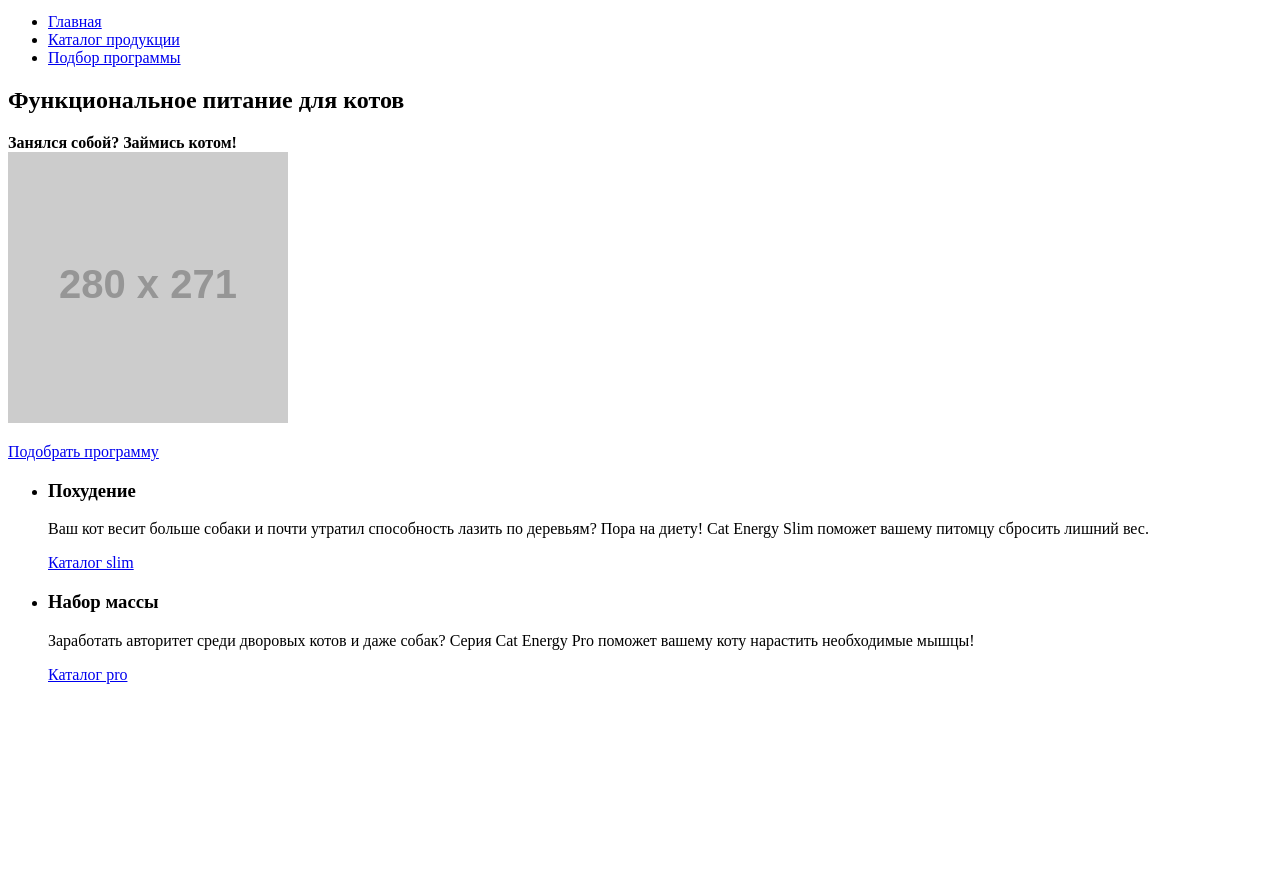
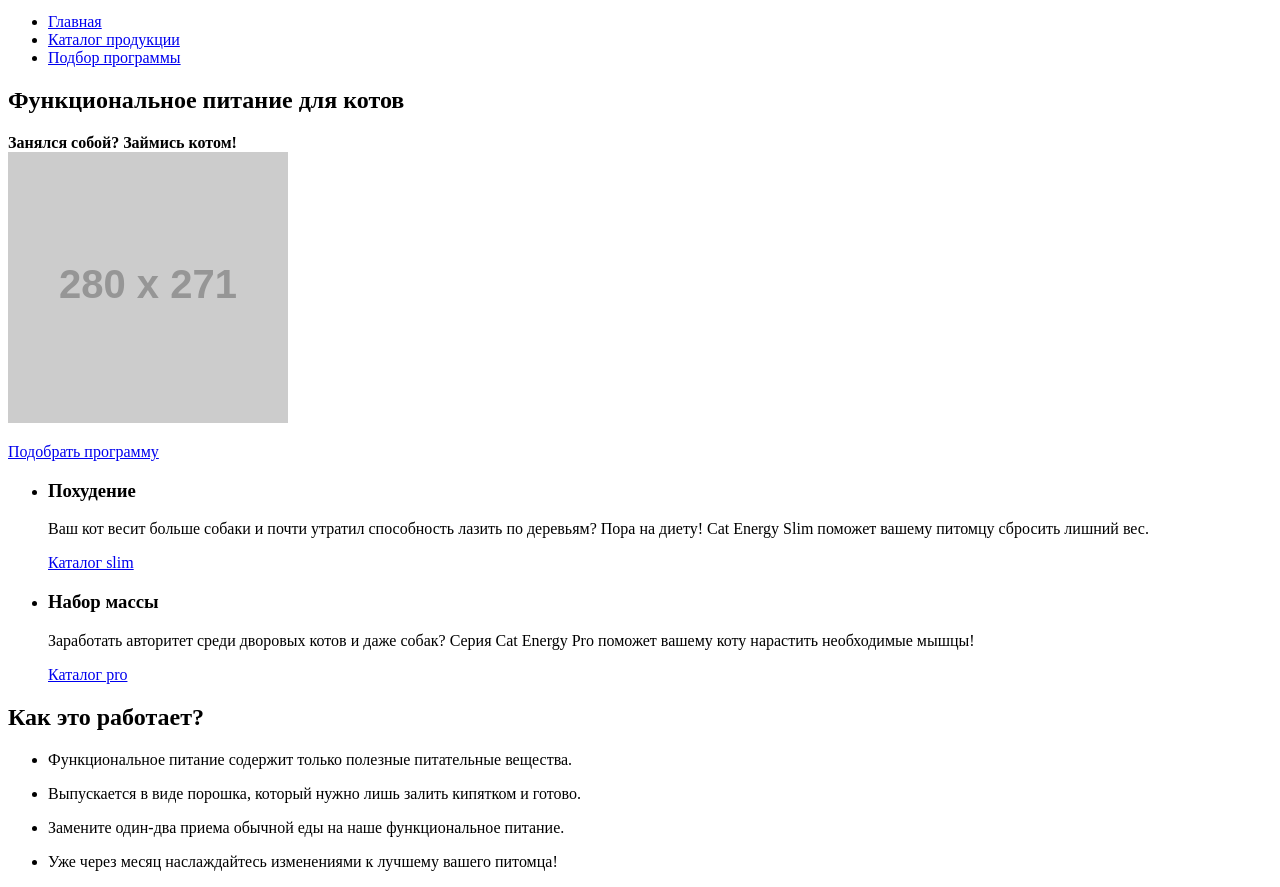
Before and after one commit to KonstantinAchapin/636909-cat-energy-16, a website: page source/index.html in a window 1280 px wide. Shown: the part 74-961 px from the top of the page. Before the commit the page ends 800 px from the top, so only its background shows below. Drawn offline with Linux system fonts and the light colour scheme; placeholder pictures from the web are drawn by us.

Commit message:
Добавляет разметку секции описания услуг

```diff
--- a/source/index.html
+++ b/source/index.html
@@ -66,6 +66,29 @@
             </ul>
           </div>
         </div>
+      </section>
+
+      <section class="description-services">
+        <div class="description-services__wrapper">
+          <h2 class="description-services__title">Как это работает?</h2>
+          <ul class="description-services__list">
+            <li class="description-services__item description-services__item--functional">
+              <p class="description-services__text">Функциональное питание содержит только полезные питательные вещества.</p>
+            </li>
+            <li class="description-services__item description-services__item--functional">
+              <p class="description-services__text">Выпускается в виде порошка, который нужно лишь залить кипятком и готово.</p>
+            </li>
+            <li class="description-services__item description-services__item--functional">
+              <p class="description-services__text">Замените один-два приема обычной еды на наше функциональное питание.</p>
+            </li>
+            <li class="description-services__item description-services__item--functional">
+              <p class="description-services__text">Уже через месяц наслаждайтесь изменениями к лучшему вашего питомца!</p>
+            </li>
+          </ul>
+        </div>
+      </section>
+
     </main>
+
   </body>
 </html>
```
